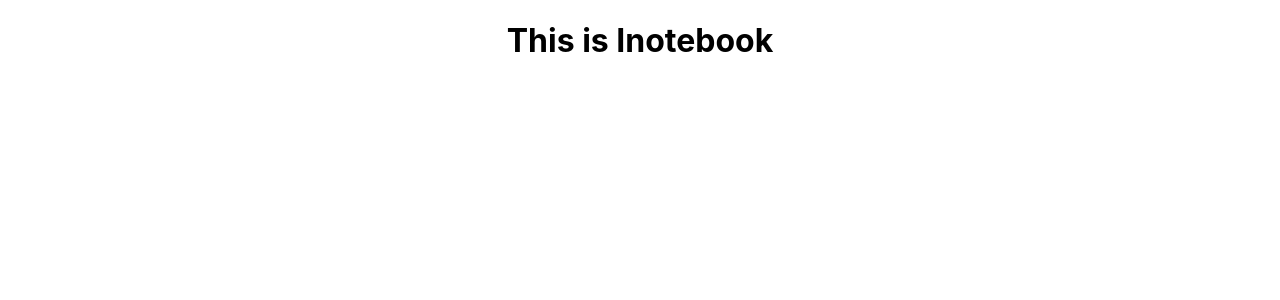
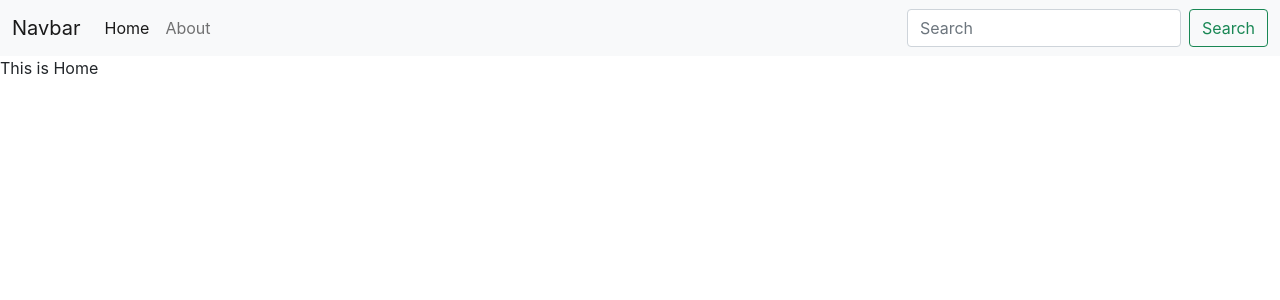
Before and after one commit to kapoorayush-11/iNotebook, a React (Create React App) app: page / in a window 1280 px wide. Shown: the top 300 px of the page. Built offline with nearby package versions, Linux system fonts and the light colour scheme; the HTML template or start-up script is replaced by a standard one.

Commit message:
56 - Creating navbar and Routes

```diff
--- a/public/index.html
+++ b/public/index.html
@@ -24,7 +24,16 @@
       work correctly both with client-side routing and a non-root public URL.
       Learn how to configure a non-root public URL by running `npm run build`.
     -->
-    <title>React App</title>
+
+    <!-- Bootstrap CSS -->
+    <link
+      href="https://cdn.jsdelivr.net/npm/bootstrap@5.1.3/dist/css/bootstrap.min.css"
+      rel="stylesheet"
+      integrity="sha384-1BmE4kWBq78iYhFldvKuhfTAU6auU8tT94WrHftjDbrCEXSU1oBoqyl2QvZ6jIW3"
+      crossorigin="anonymous"
+    />
+
+    <title>Inotebook - Your notes secure in the cloud~</title>
   </head>
   <body>
     <noscript>You need to enable JavaScript to run this app.</noscript>
@@ -39,5 +48,12 @@
       To begin the development, run `npm start` or `yarn start`.
       To create a production bundle, use `npm run build` or `yarn build`.
     -->
+
+    <!-- Option 1: Bootstrap Bundle with Popper -->
+    <script
+      src="https://cdn.jsdelivr.net/npm/bootstrap@5.1.3/dist/js/bootstrap.bundle.min.js"
+      integrity="sha384-ka7Sk0Gln4gmtz2MlQnikT1wXgYsOg+OMhuP+IlRH9sENBO0LRn5q+8nbTov4+1p"
+      crossorigin="anonymous"
+    ></script>
   </body>
 </html>
--- a/src/App.js
+++ b/src/App.js
@@ -1,10 +1,22 @@
-import './App.css';
+import "./App.css";
+import { BrowserRouter as Router, Route, Routes } from "react-router-dom";
+import Navbar from "./components/Navbar";
+import Home from "./components/Home";
+import About from "./components/About";
 
 function App() {
   return (
-    <div className="App">
-     <h1>This is Inotebook</h1>
-    </div>
+    <>
+
+    <Router>
+    <Navbar/>
+        <Routes>
+        <Route path="/" element={<Home/>}/>
+        <Route path="/about" element={<About/>}/>
+        </Routes>
+
+    </Router>
+    </>
   );
 }
 
--- /dev/null
+++ b/src/components/About.js
@@ -0,0 +1,9 @@
+import React from 'react'
+
+const About = () => {
+  return (
+    <div>This is About</div>
+  )
+}
+
+export default About
--- /dev/null
+++ b/src/components/Home.js
@@ -0,0 +1,9 @@
+import React from 'react'
+
+const Home = () => {
+  return (
+    <div>This is Home</div>
+  )
+}
+
+export default Home
--- /dev/null
+++ b/src/components/Navbar.js
@@ -0,0 +1,34 @@
+import React from 'react'
+import { Link } from "react-router-dom";
+
+const Navbar = () => {
+  return (
+
+    <nav className="navbar navbar-expand-lg navbar-light bg-light">
+    <div className="container-fluid">
+      <Link className="navbar-brand" to="/">Navbar</Link>
+      <button className="navbar-toggler" type="button" data-bs-toggle="collapse" data-bs-target="#navbarSupportedContent" aria-controls="navbarSupportedContent" aria-expanded="false" aria-label="Toggle navigation">
+        <span className="navbar-toggler-icon"></span>
+      </button>
+      <div className="collapse navbar-collapse" id="navbarSupportedContent">
+        <ul className="navbar-nav me-auto mb-2 mb-lg-0">
+          <li className="nav-item">
+            <Link className="nav-link active" aria-current="page" to="/">Home</Link>
+          </li>
+          <li className="nav-item">
+            <Link className="nav-link" to="/about">About</Link>
+          </li>
+
+        </ul>
+        <form className="d-flex">
+          <input className="form-control me-2" type="search" placeholder="Search" aria-label="Search"/>
+          <button className="btn btn-outline-success" type="submit">Search</button>
+        </form>
+      </div>
+    </div>
+  </nav>
+
+  )
+}
+
+export default Navbar
```
